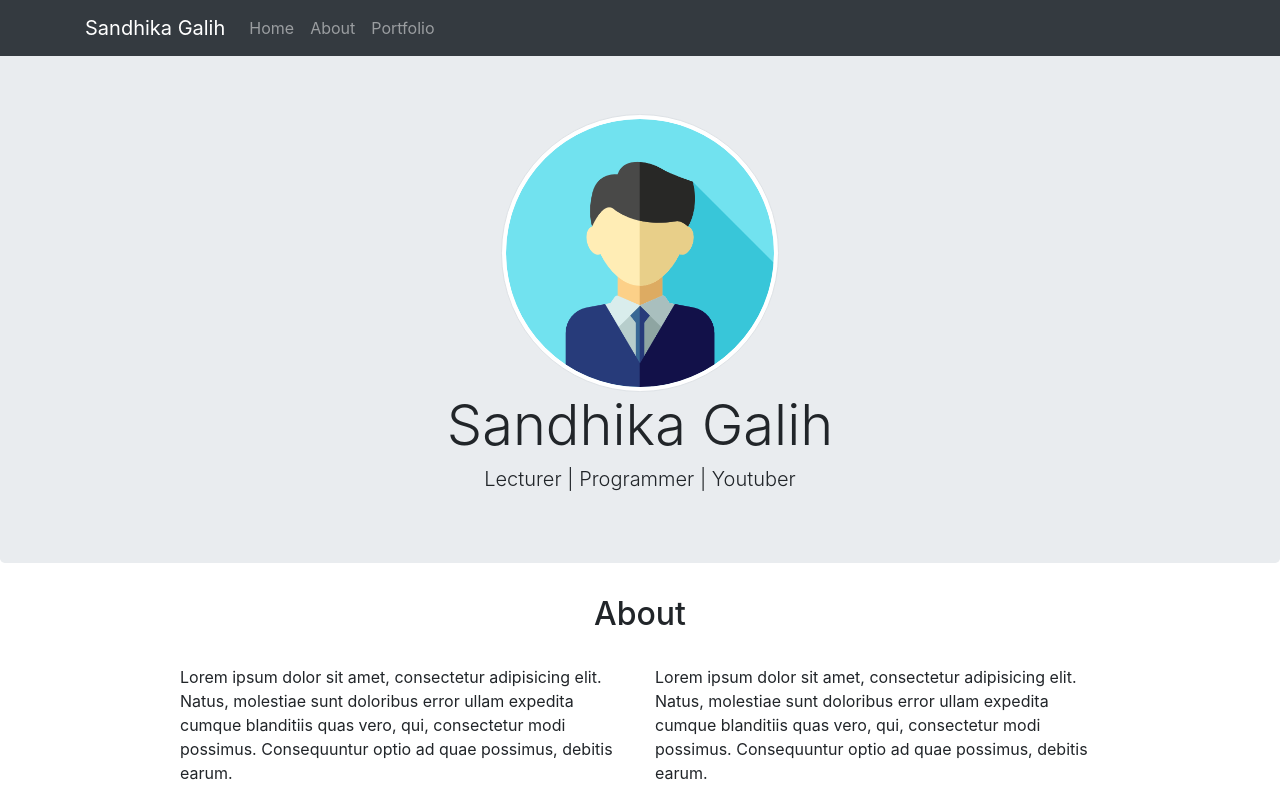
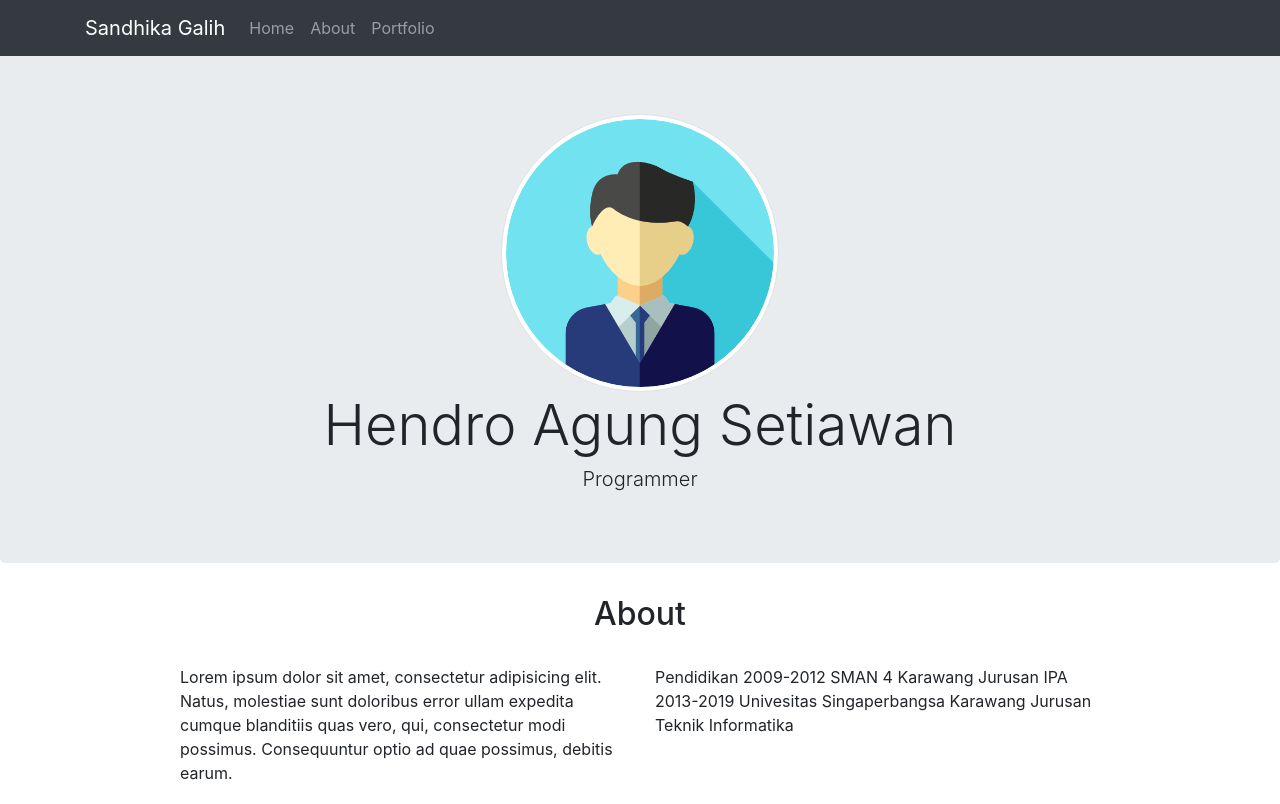
Before and after one commit to hendroagungs/hendroagungs.github.io, a plain HTML site: page index.html in a window 1280 px wide. Shown: the top 804 px of the page. Drawn offline with nearby package versions, Linux system fonts and the light colour scheme.

Commit message:
mengubah about

```diff
--- a/index.html
+++ b/index.html
@@ -42,8 +42,8 @@
       <div class="container">
         <div class="text-center">
           <img src="img/profile1.png" class="rounded-circle img-thumbnail">
-          <h1 class="display-4">Sandhika Galih</h1>
-          <h3 class="lead">Lecturer | Programmer | Youtuber</h3>
+          <h1 class="display-4">Hendro Agung Setiawan</h1>
+          <h3 class="lead">Programmer</h3>
         </div>
       </div>
     </div>
@@ -62,7 +62,14 @@
             <p>Lorem ipsum dolor sit amet, consectetur adipisicing elit. Natus, molestiae sunt doloribus error ullam expedita cumque blanditiis quas vero, qui, consectetur modi possimus. Consequuntur optio ad quae possimus, debitis earum.</p>
           </div>
           <div class="col-md-5">
-            <p>Lorem ipsum dolor sit amet, consectetur adipisicing elit. Natus, molestiae sunt doloribus error ullam expedita cumque blanditiis quas vero, qui, consectetur modi possimus. Consequuntur optio ad quae possimus, debitis earum.</p>
+            <p>Pendidikan
+            2009-2012
+            SMAN 4 Karawang
+            Jurusan IPA
+
+            2013-2019
+            Univesitas Singaperbangsa Karawang
+            Jurusan Teknik Informatika</p>
           </div>
         </div>
       </div>
```
